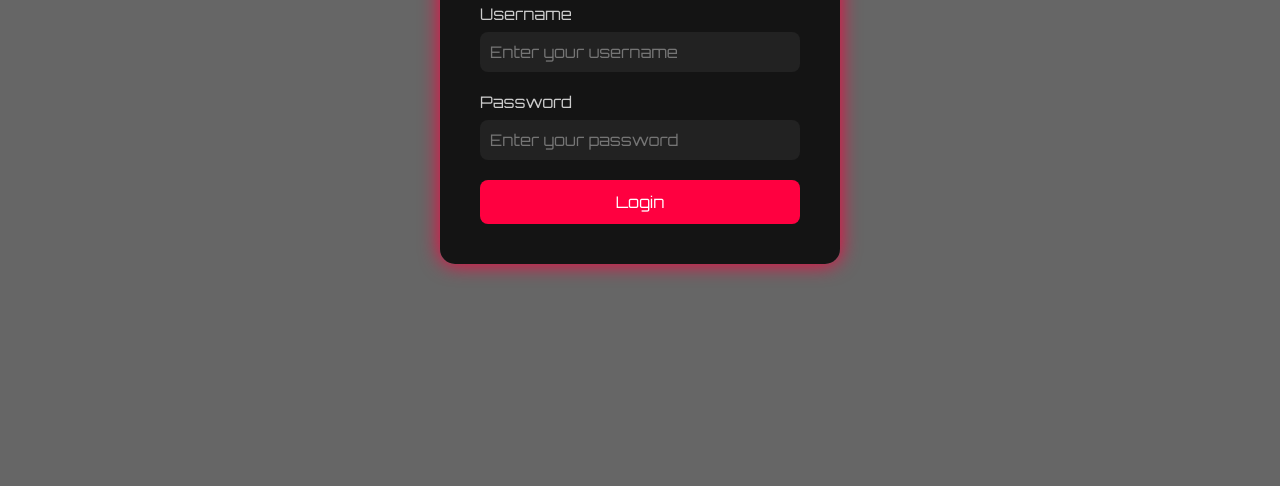
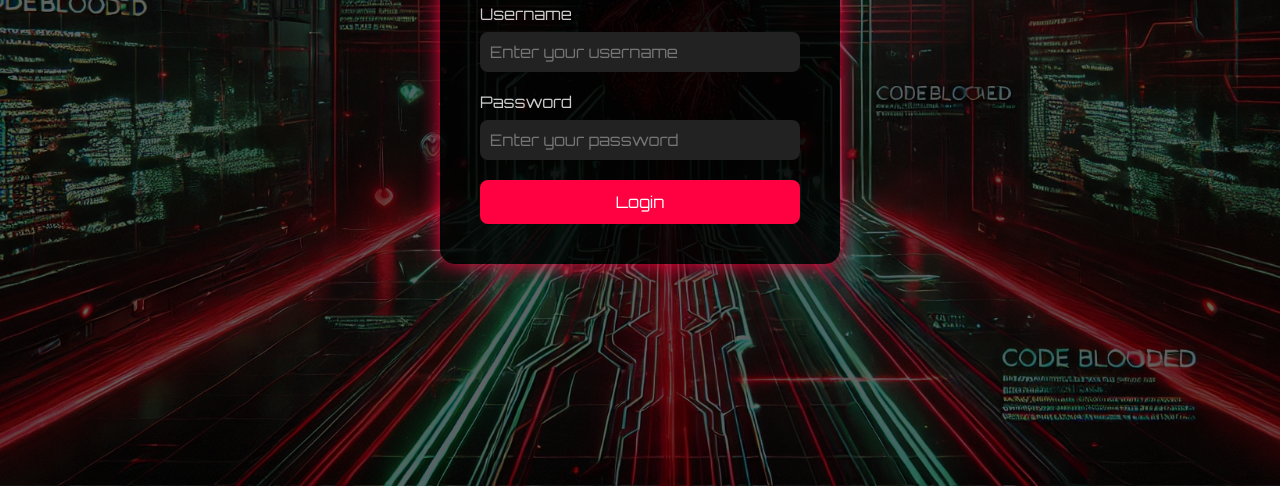
Before and after one commit to CodeBlooded-Chandan/attendance-app, a plain HTML site: page src/index.html in a window 1280 px wide. Shown: the part 314-800 px from the top of the page. Drawn offline with Linux system fonts and the light colour scheme.

Commit message:
Update index.html

```diff
--- a/src/index.html
+++ b/src/index.html
@@ -18,7 +18,7 @@
     }
 
     body {
-      background-image: url('background-image.png'); /* Replace with actual image path */
+      background-image: url('../public/CodeBlooded web-bg.webp'); /* Replace with actual image path */
       background-size: cover;
       background-position: center;
       background-repeat: no-repeat;
```
